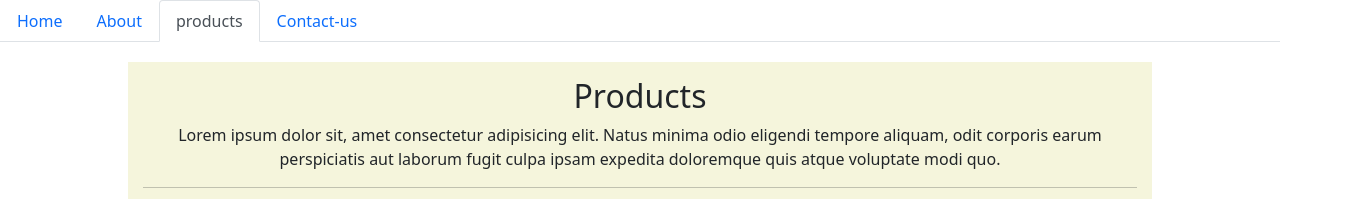
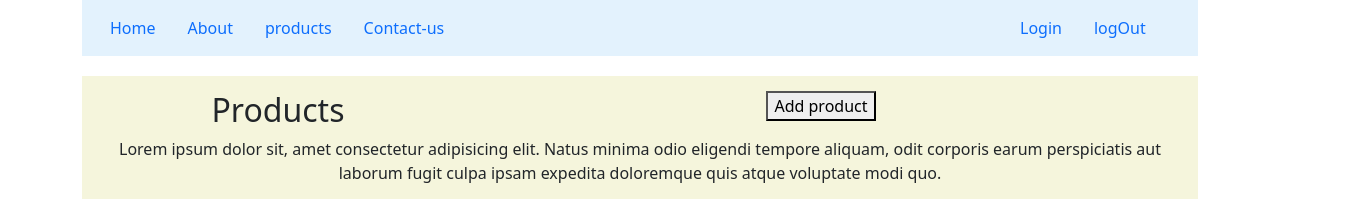
Before and after one commit to artiumangpatel/myRouter, an Angular app: page /products in a window 1280 px wide. Shown: the top 199 px of the page, 1368 px wide, since content can reach past the window. Built offline with nearby package versions, Linux system fonts and the light colour scheme.

Commit message:
canActive Route Guard

```diff
--- a/angular.json
+++ b/angular.json
@@ -102,6 +102,5 @@
         }
       }
     }
-  },
-  "defaultProject": "myRouter"
+  }
 }
--- a/src/app/app.component.html
+++ b/src/app/app.component.html
@@ -1,15 +1,25 @@
-<div class="main-container">
-<header>
-  <nav>
-    <ul class="nav nav-tabs">
-      <li class="nav-item"><a class="nav-link " routerLinkActive="active" [routerLinkActiveOptions]="{exact:true}" routerLink="/">Home</a></li>
-      <!-- <li class="nav-item"><a class="nav-link " routerLink="login">Login</a></li> -->
-      <li class="nav-item"><a class="nav-link "routerLinkActive="active" routerLink="/about">About</a></li>
-      <li class="nav-item"><a class="nav-link "routerLinkActive="active" routerLink="/products" >products</a></li>
-      <li class="nav-item"><a class="nav-link "routerLinkActive="active"  routerLink="/contact-us">Contact-us</a></li>
-    </ul>
-  </nav>
-</header>
+
+ <div class="container">
+  <nav class="navbar navbar-expand-lg navbar-light" style="background-color: #e3f2fd;">
+    <div class="container-fluid">
+
+    <ul class="nav nav-tab col-md-8">
+
+      <li class="nav-item" [routerLinkActive]="'active'" [routerLinkActiveOptions]="{exact:true}"><a class="nav-link "   routerLink="/">Home</a></li>
+       <!-- <li class="nav-item"><a class="nav-link " routerLink="login">Login</a></li>  -->
+      <li class="nav-item" [routerLinkActive]="'active'"><a class="nav-link " routerLink="/about">About</a></li>
+      <li class="nav-item" [routerLinkActive]="'active'"><a class="nav-link " routerLink="/products" >products</a></li>
+      <li class="nav-item" [routerLinkActive]="'active'"><a class="nav-link " routerLink="/contact-us">Contact-us</a></li>
+  </ul>
+  <ul class="nav nav-tab col-md-4 offset-md-2 align-self-end" style="float:right">
+    <li class="nav-item "(click)="login()"  ><a class="nav-link"  routerLink="/login">Login</a></li>
+
+    <li  class="nav-item"(click)="logout()"><a class="nav-link">logOut</a></li>
+     </ul>
+     </div></nav>
+
 <div class="component-container">
-<router-outlet></router-outlet>
-</div></div>
+  <router-outlet id="productDetails"></router-outlet>
+  </div>
+
+</div>
--- a/src/app/app.component.ts
+++ b/src/app/app.component.ts
@@ -1,4 +1,5 @@
 import { Component } from '@angular/core';
+import { AuthService } from './services/auth.service';
 
 @Component({
   selector: 'app-root',
@@ -7,5 +8,11 @@ import { Component } from '@angular/core';
 })
 export class AppComponent {
   title = 'myRouter';
-
+  constructor(private authService:AuthService){}
+  login(){
+    this.authService.login();
+  }
+  logout(){
+this.authService.logout();
+  }
 }
--- a/src/app/app.module.ts
+++ b/src/app/app.module.ts
@@ -12,6 +12,9 @@ import { ProductsComponent } from './products/products.component';
 import { ProductDetailsComponent } from './products/product-details/product-details.component';
 import { LoginComponent } from './login/login.component';
 import { PageNotFoundComponent } from './page-not-found/page-not-found.component';
+import { ProductsService } from './services/products.service';
+import { ProductGuardService } from './services/product-guard.service';
+import { AuthService } from './services/auth.service';
 
 @NgModule({
   declarations: [
@@ -31,7 +34,7 @@ import { PageNotFoundComponent } from './page-not-found/page-not-found.component
     NgbModule,
     FormsModule
   ],
-  providers: [],
+  providers: [ProductsService,ProductGuardService,AuthService],
   bootstrap: [AppComponent]
 })
 export class AppModule { }
--- a/src/app/home/home.component.css
+++ b/src/app/home/home.component.css
@@ -4,7 +4,7 @@ margin:0px 10px 10px;
 overflow: hidden;
 width:25%;} */
 .page-area{
-    width: 80%;
+    width: 100%;
     margin: 20px auto;
     padding: 15px;
     min-height: 400px;
--- a/src/app/products/products.component.css
+++ b/src/app/products/products.component.css
@@ -4,7 +4,7 @@ margin:0px 10px 10px;
 overflow: hidden;
 width:45%;}
 .page-area{
-    width: 80%;
+    width: 100%;
     margin: 20px auto;
     padding: 15px;
     min-height: 400px;
--- a/src/app/products/products.component.html
+++ b/src/app/products/products.component.html
@@ -1,12 +1,16 @@
 
 <div class="page-area">
-  <div class="text-center">
-<h2> Products</h2>
+
+
+    <div class="col-md-8" style="float:right;">
+      <button routerLink="/produts">Add product</button></div>
+
+      <h2 class="col-md-8"> Products</h2>
 <p>Lorem ipsum dolor sit, amet consectetur adipisicing elit. Natus minima odio
   eligendi tempore aliquam, odit corporis earum perspiciatis aut laborum fugit
    culpa ipsam expedita doloremque quis atque voluptate modi quo.
 </p>
-</div>
+
 <hr class="mb-3">
 
   <div class="row">
--- /dev/null
+++ b/src/app/services/auth.service.ts
@@ -0,0 +1,21 @@
+import { Injectable } from '@angular/core';
+
+@Injectable({
+  providedIn: 'root'
+})
+export class AuthService {
+
+  loggedIn:boolean=true;
+
+  login(){
+    this.loggedIn=true;
+  }
+
+  logout(){
+    this.loggedIn=false;
+  }
+  IsAuthenticated(){
+    return this.loggedIn;
+  }
+  constructor() { }
+}
--- /dev/null
+++ b/src/app/services/product-guard.service.ts
@@ -0,0 +1,21 @@
+import { Injectable } from '@angular/core';
+import { ActivatedRouteSnapshot, CanActivate, Router, RouterStateSnapshot, UrlTree } from '@angular/router';
+import { Observable } from 'rxjs';
+import { AuthService } from './auth.service';
+
+
+@Injectable({
+  providedIn: 'root'
+})
+export class ProductGuardService implements CanActivate {
+  constructor( private authService:AuthService,private router:Router) { }
+
+  canActivate(route: ActivatedRouteSnapshot, state: RouterStateSnapshot): boolean | UrlTree | Observable<boolean | UrlTree> | Promise<boolean | UrlTree> {
+    if(this.authService.IsAuthenticated()){
+      return true;
+    }else{
+      this.router.navigate(['']);//navigate to home if false
+      return false;
+    }
+  }
+}
--- a/tsconfig.json
+++ b/tsconfig.json
@@ -16,7 +16,7 @@
     "experimentalDecorators": true,
     "moduleResolution": "node",
     "importHelpers": true,
-    "target": "es2017",
+    "target": "es2020",
     "module": "es2020",
     "lib": [
       "es2020",
```
Also changed, not shown: package.json (+12 -12 lines), src/app/app-routing.module.ts (+12 -4 lines), 1 other file (tests, documents, lock files or other folders).
